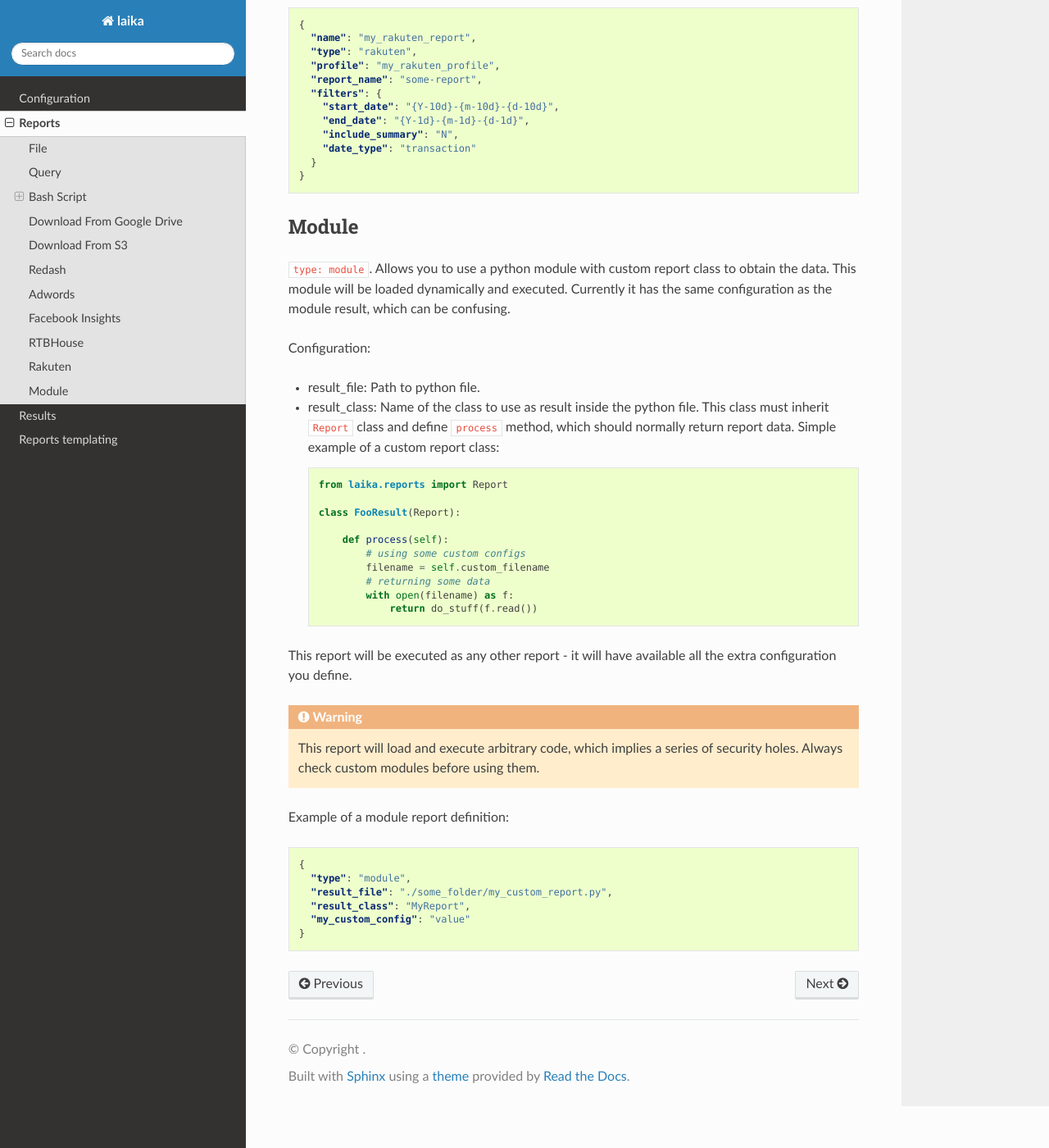
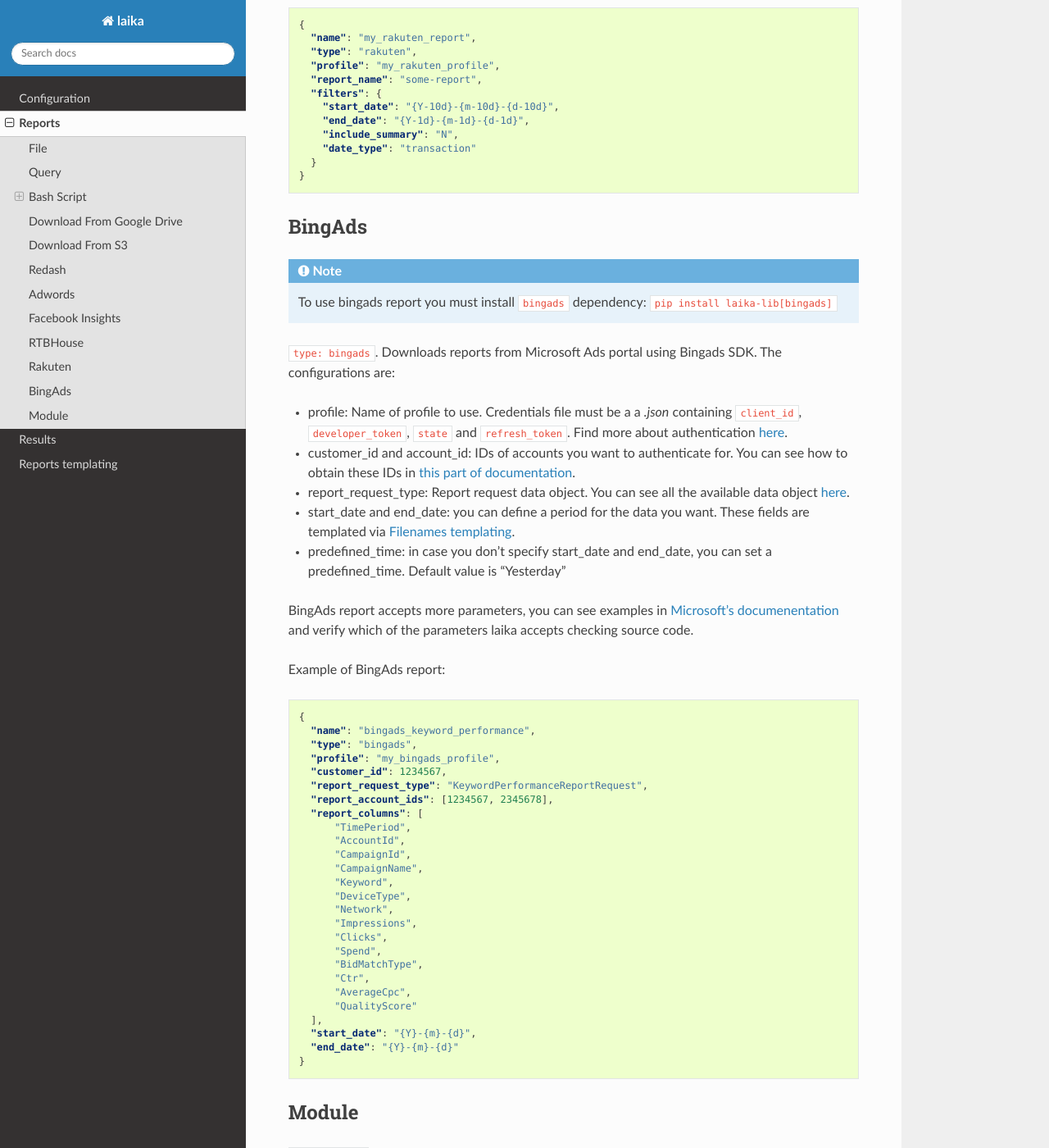
Before and after one commit to trocafone/laika, a Sphinx documentation site: the page built from docs/reports.rst, in a window 1280 px wide and 1400 px high, scrolled down 8938 px. Shown: the whole window at 82% size. Built offline with Sphinx 7.4.7 and the Read the Docs theme 2.0.0, drawn with Linux system fonts in a browser that asks for light colours.

Commit message:
Add documentation for bingads report

```diff
--- a/docs/reports.rst
+++ b/docs/reports.rst
@@ -484,6 +484,55 @@
     }
 
 
+BingAds
+^^^^^^^
+
+.. note:: To use bingads report you must install ``bingads`` dependency:
+    ``pip install laika-lib[bingads]``
+
+``type: bingads``. Downloads reports from Microsoft Ads portal using Bingads SDK. The
+configurations are:
+
+-  profile: Name of profile to use. Credentials file must be a a *.json* containing ``client_id``, ``developer_token``, ``state`` and ``refresh_token``. Find more about authentication `here <https://docs.microsoft.com/en-us/advertising/guides/authentication-oauth?view=bingads-13>`__.
+-  customer_id and account_id: IDs of accounts you want to authenticate for. You can see how to obtain these IDs in `this part of documentation <https://docs.microsoft.com/en-us/advertising/guides/get-started?view=bingads-13#get-ids>`__.
+-  report_request_type: Report request data object. You can see all the available data object `here <https://docs.microsoft.com/en-us/advertising/reporting-service/reporting-data-objects>`__.
+-  start_date and end_date: you can define a period for the data you want. These fields are templated via :ref:`filenames-templating`.
+-  predefined_time: in case you don't specify start_date and end_date, you can set a predefined_time. Default value is "Yesterday"
+
+BingAds report accepts more parameters, you can see examples in `Microsoft's documenentation <https://docs.microsoft.com/en-us/advertising/guides/code-example-report-requests?view=bingads-13>`__ and verify which of the parameters laika accepts checking source code.
+
+Example of BingAds report:
+
+.. code:: json
+
+    {
+      "name": "bingads_keyword_performance",
+      "type": "bingads",
+      "profile": "my_bingads_profile",
+      "customer_id": 1234567,
+      "report_request_type": "KeywordPerformanceReportRequest",
+      "report_account_ids": [1234567, 2345678],
+      "report_columns": [
+          "TimePeriod",
+          "AccountId",
+          "CampaignId",
+          "CampaignName",
+          "Keyword",
+          "DeviceType",
+          "Network",
+          "Impressions",
+          "Clicks",
+          "Spend",
+          "BidMatchType",
+          "Ctr",
+          "AverageCpc",
+          "QualityScore"
+      ],
+      "start_date": "{Y}-{m}-{d}",
+      "end_date": "{Y}-{m}-{d}"
+    }
+
+
 Module
 ^^^^^^
 
```
Also changed, not shown: 1 other file.
